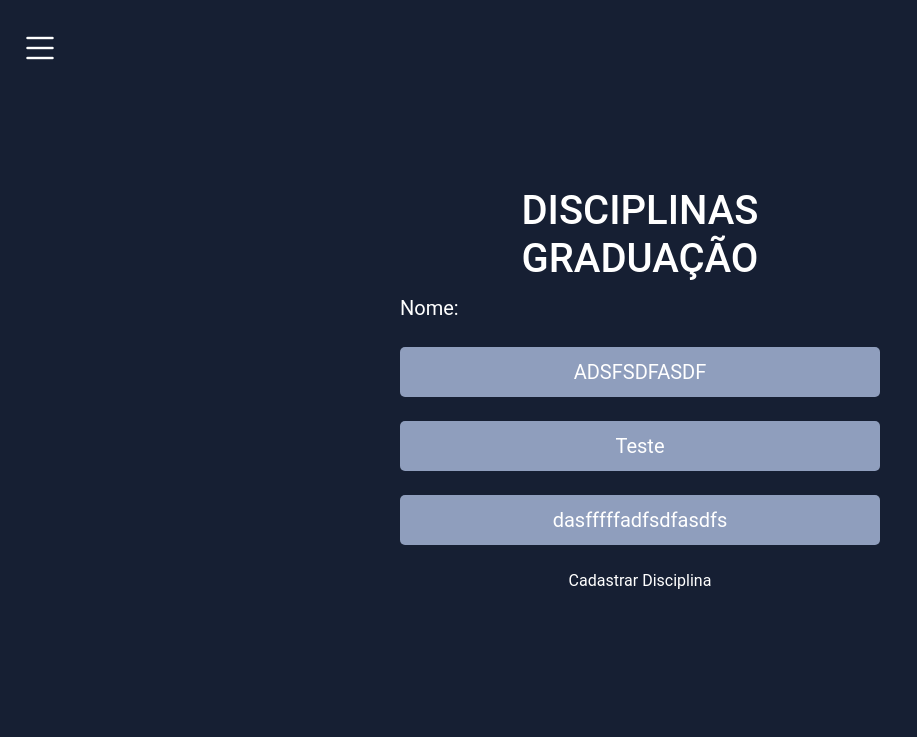
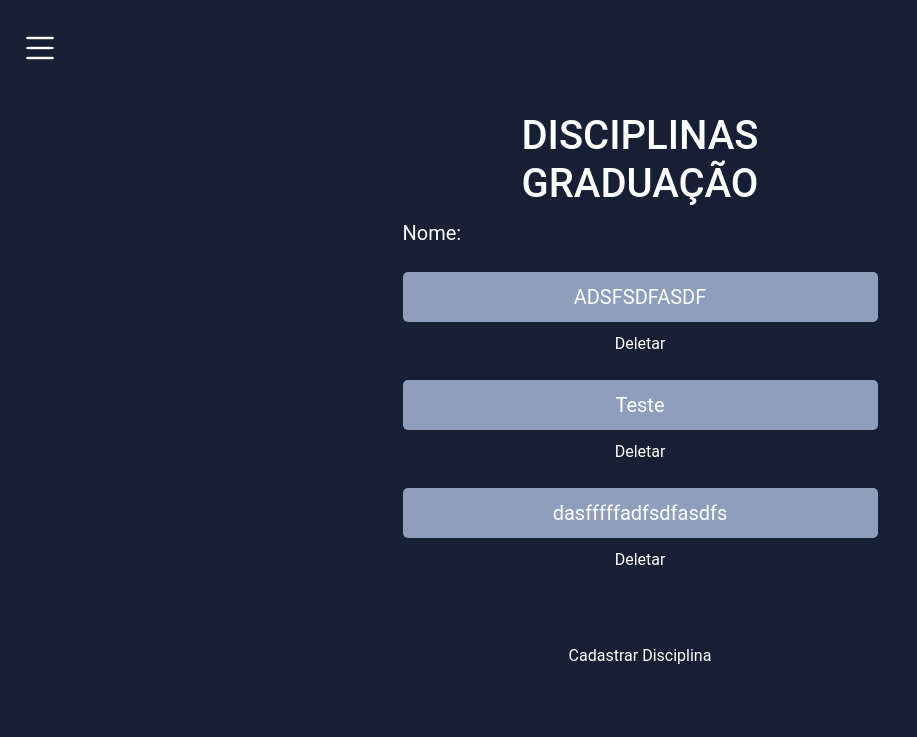
Before and after one commit to JoseBrittoo/atividadesAcademicas, a Django app: page /auth/lista_disciplina in a window 1280 px wide. Shown: the top 737 px of the page, without its empty margins (0-917 px from the left). Run offline with Django 5.2, Linux system fonts and the light colour scheme; data comes from the database, SQL or seed files in the repository; both versions use the stored data as it was after the commit.

Commit message:
Deletar Disciplina

```diff
--- a/usuarios/static/disciplina.css
+++ b/usuarios/static/disciplina.css
@@ -18,7 +18,7 @@ body {
     align-items: center;
     text-align: center;
     width: 100%;
-    padding: 30px 35px;
+    padding: 30px 40px;
     border-radius: 20px;
 }
 
@@ -60,9 +60,9 @@ body {
     color: #fff;
     font-size: 20px;
     cursor: pointer;
-    margin-bottom: 5%;
 }
 
 .content a {
     color: white;
+
 }
--- a/usuarios/templates/cadastro_disciplina.html
+++ b/usuarios/templates/cadastro_disciplina.html
@@ -29,9 +29,8 @@
     <div class="leftcontainer">
         {{ form.descricao_disciplina }}
     </div>
-    <div class="container">
-        <input type="submit" value="Cadastrar" class="btn btn-secondary" style="background-color: #8F9EBD; margin-top: 6%; width: 20%;">
-    </div>
+        <input type="submit" value="Cadastrar" class="btn btn-secondary" style="background-color: #8F9EBD; width: 20%; margin-top: 5%;">
+
 </form>
         {% endif %}
 
--- a/usuarios/templates/lista_disciplina.html
+++ b/usuarios/templates/lista_disciplina.html
@@ -18,7 +18,14 @@
             <label>Nome:</label>
             {% for disciplina in disciplina_lista %}
             <a href="{% url 'ac' %}" class="btn">{{ disciplina }}</a>
+            <a href="{% url 'deletar_disciplina' disciplina_id=disciplina.id %}">
+                Deletar
+            </a>
+            <br>
+            <br>
             {% endfor %}
+            <br>
+            <br>
             <a href="{% url 'cadastro_disciplina' %}">Cadastrar Disciplina</a>
         </form>
     </div>
```
Also changed, not shown: db.sqlite3.
